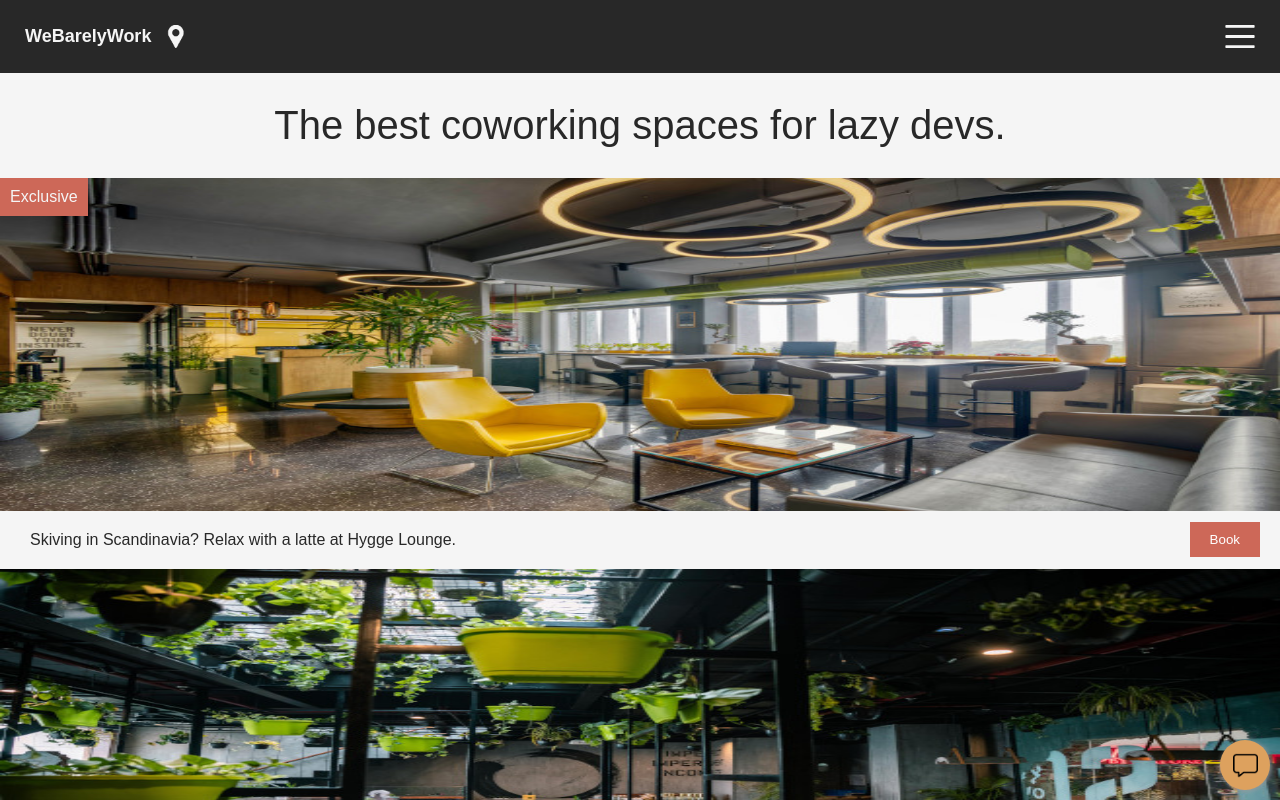
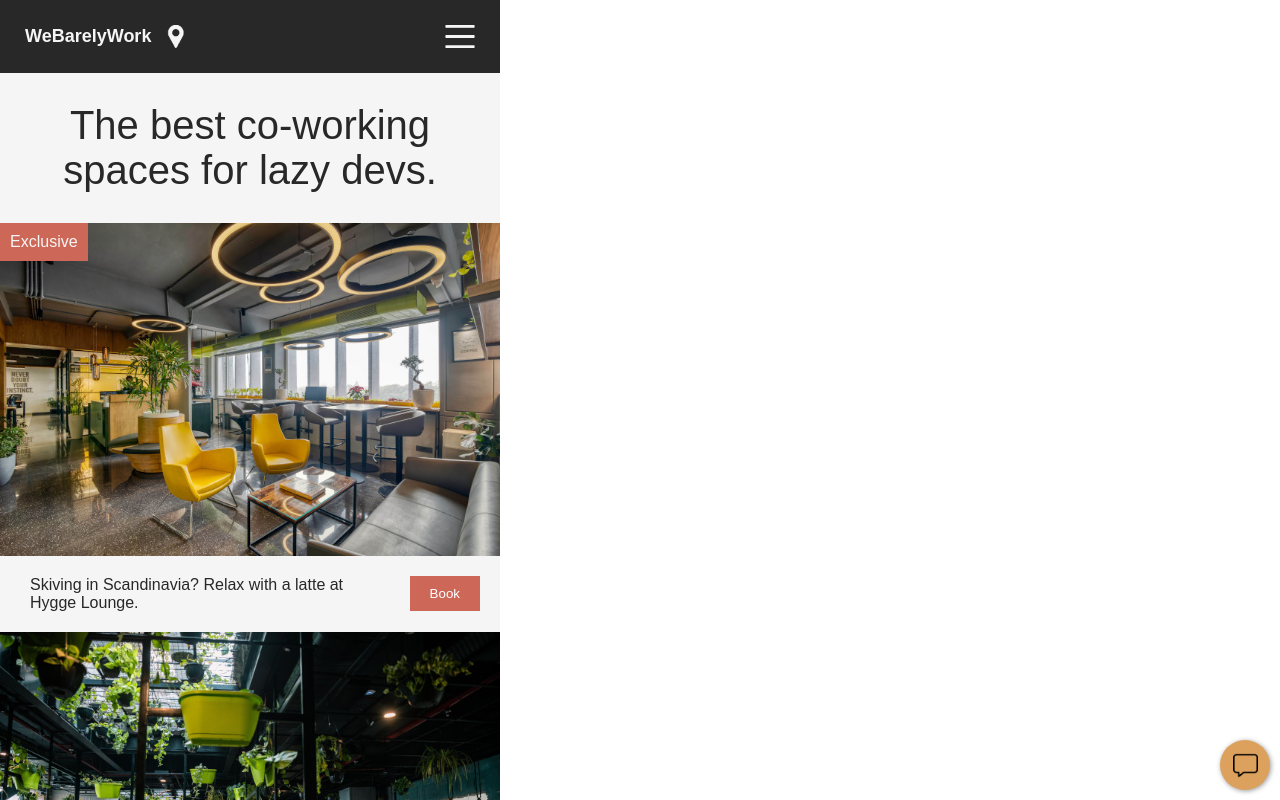
Before and after one commit to KeithGalway/Coworking-space-app-design, a plain HTML site: page index.html in a window 1280 px wide. Shown: the top 800 px of the page. Drawn offline with Linux system fonts and the light colour scheme.

Commit message:
style modification
added max-width so images don't distort

```diff
--- a/index.html
+++ b/index.html
@@ -34,7 +34,7 @@
         <main class="main">
             <!-- Hero Section -->
             <section class="main__header">
-                <h1 class="hero__heading">The best coworking spaces for lazy devs.</h1>
+                <h1 class="hero__heading">The best co-working spaces for lazy devs.</h1>
             </section>
 
             <!-- Section 1 -->
--- a/style.css
+++ b/style.css
@@ -8,6 +8,7 @@
 /* GLOBAL */
 
 body {
+    max-width: 500px;
     font-family: 'Monserrat', sans-serif;
     color: #282828;
 }
```
